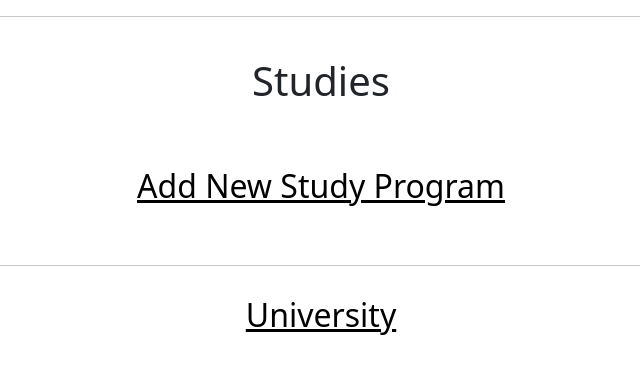
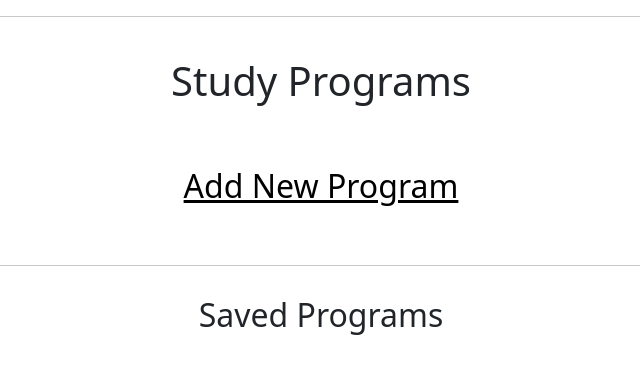
Before and after one commit to kvalge/task-manager-flask, a Flask app: page /studies/ in a window 1280 px wide. Shown: the part 26-400 px from the top of the page, without its empty margins (319-959 px from the left). Run offline with Flask 3, Linux system fonts and the light colour scheme; data that the repository does not hold is empty.

Commit message:
Created functionality to query all study program.

```diff
--- a/app/tasks/studies/routes.py
+++ b/app/tasks/studies/routes.py
@@ -7,7 +7,8 @@ from app.tasks.studies import bp
 
 @bp.route('/')
 def index():
-    return render_template('studies/index.html')
+    programs = Program.query.all()
+    return render_template('studies/index.html', programs=programs)
 
 
 @bp.route('/new/', methods=('GET', 'POST'))
--- a/app/templates/studies/index.html
+++ b/app/templates/studies/index.html
@@ -1,11 +1,39 @@
 {% extends 'base.html' %}
 
 {% block content %}
-<span class="title"><h1>{% block title %} Studies {% endblock %}</h1></span>
+<span class="title"><h1>{% block title %} Study Programs {% endblock %}</h1></span>
 <div class="content">
-    <h2><a href="/studies/new">Add New Study Program</a></h2>
+    <h2><a href="/studies/new">Add New Program</a></h2>
     <br>
     <hr>
-    <h2><a href="/studies/university">University</a></h2>
+</div>
+<div class="content">
+    <h2>Saved Programs</h2>
+    {% for program in programs %}
+    <div>
+        <p>
+            <b>
+                <a>
+                    {{ program.title }}
+                </a>
+            </b>
+        </p>
+        <div class="content">
+            <p>{{ program.organization }}</p>
+        </div>
+                <div class="content">
+            <p>{{ program.description }}</p>
+        </div>
+        <form action="/studies/edit/{{program.id}}" method=post>
+            <input type="hidden" name="id" value="">
+            <input type="submit" value="Edit" class="button"/>
+        </form>
+        <form action="/studies/delete/{{program.id}}" method=post>
+            <input type="hidden" name="id" value="">
+            <input type="submit" value="Delete" class="button"/>
+        </form>
+        <hr>
+    </div>
+    {% endfor %}
 </div>
 {% endblock %}
```
